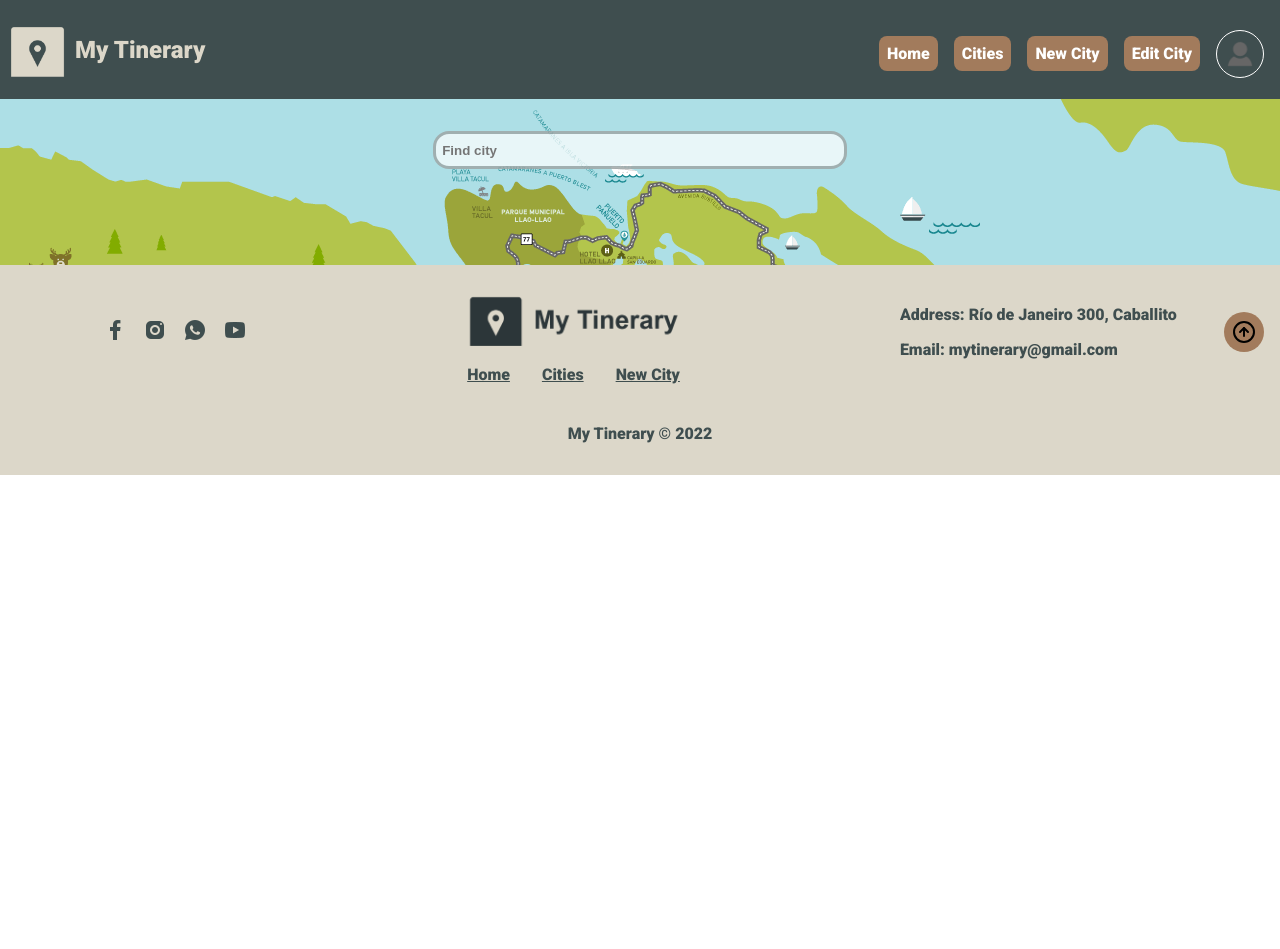
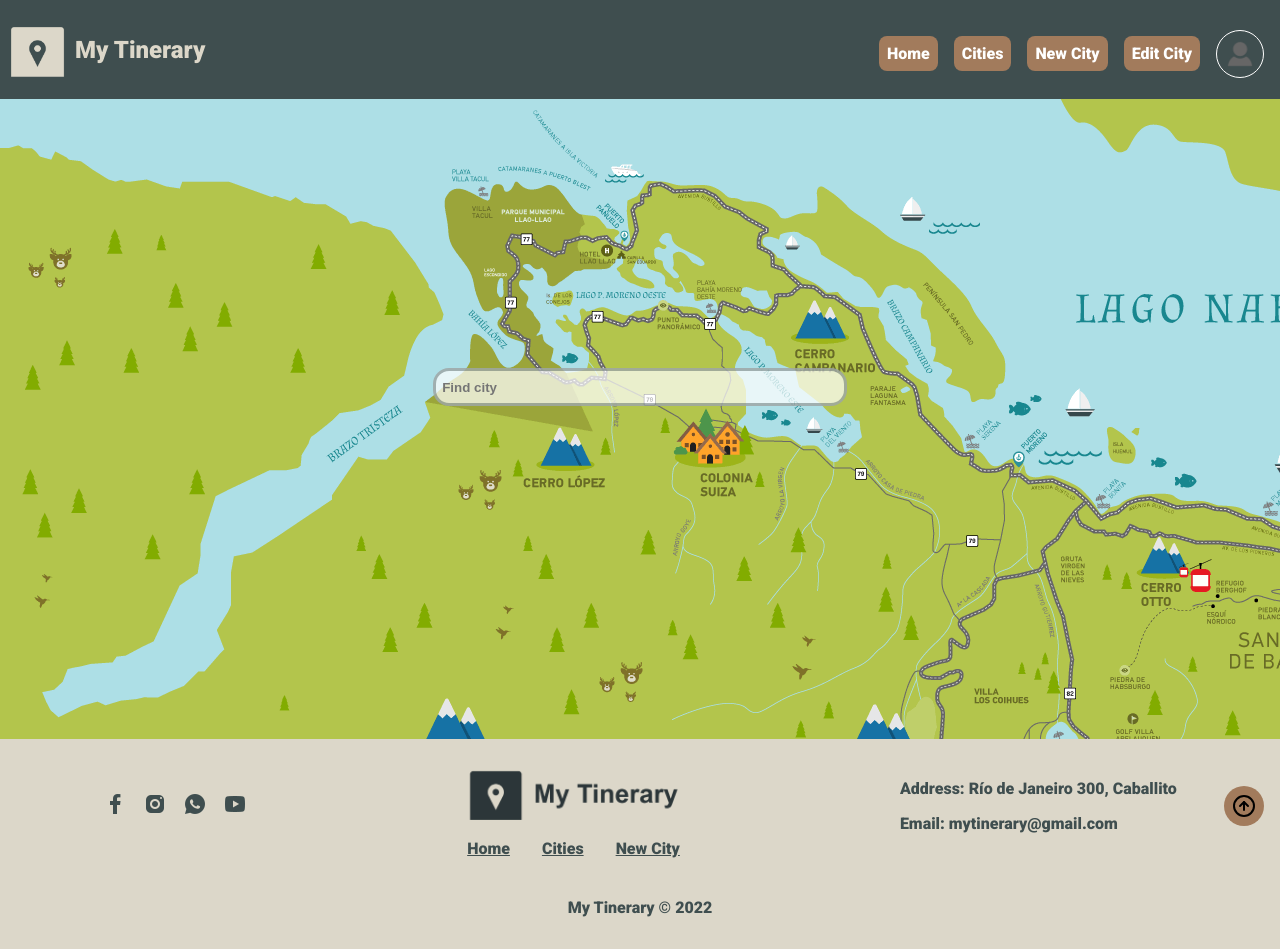
Before and after one commit to Matias98cs/mytinerary-panzer, a React (Create React App) app: page /cities in a window 1280 px wide. Before the commit the page ends 800 px from the top, so only its background shows below. Built offline with nearby package versions, Linux system fonts and the light colour scheme; no server answers.

Commit message:
se agrego estilos a la pagina de cities

```diff
--- a/src/style/Cities.css
+++ b/src/style/Cities.css
@@ -25,6 +25,7 @@
     justify-content: center;
     align-items: center;
     flex-direction: column;
+    min-height: 80vh;
     /* background: #dcd7c94f; */
     background: url("../../public/images/bariloche.png");
 }
```
